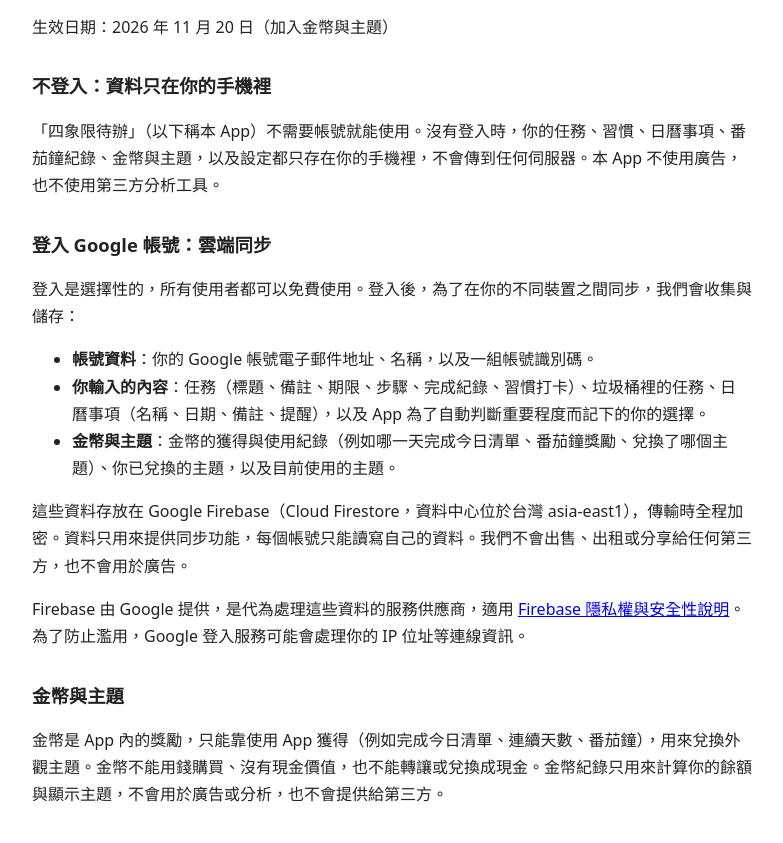
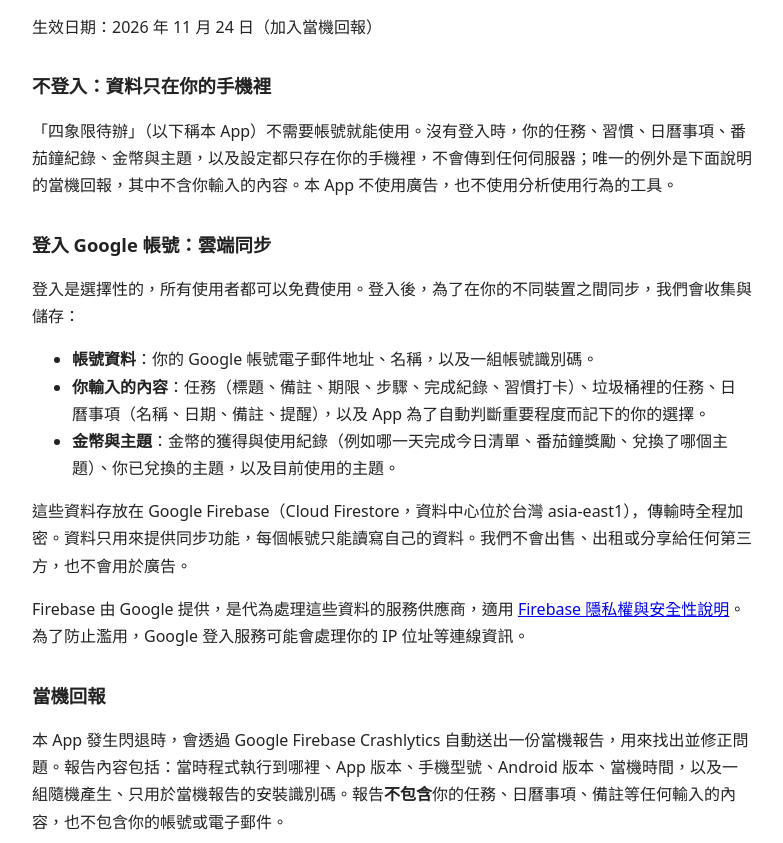
Before and after one commit to zyile086-prog/quadrant-todo, a plain HTML site: page index.html in a window 1280 px wide. Shown: the part 88-931 px from the top of the page, without its empty margins (248-1031 px from the left). Drawn offline with Linux system fonts and the light colour scheme.

Commit message:
Add files via upload

```diff
--- a/index.html
+++ b/index.html
@@ -12,10 +12,10 @@
 </head>
 <body>
 <h1>四象限待辦 隱私權政策</h1>
-<p>生效日期：2026 年 11 月 20 日（加入金幣與主題）</p>
+<p>生效日期：2026 年 11 月 24 日（加入當機回報）</p>
 
 <h2>不登入：資料只在你的手機裡</h2>
-<p>「四象限待辦」（以下稱本 App）不需要帳號就能使用。沒有登入時，你的任務、習慣、日曆事項、番茄鐘紀錄、金幣與主題，以及設定都只存在你的手機裡，不會傳到任何伺服器。本 App 不使用廣告，也不使用第三方分析工具。</p>
+<p>「四象限待辦」（以下稱本 App）不需要帳號就能使用。沒有登入時，你的任務、習慣、日曆事項、番茄鐘紀錄、金幣與主題，以及設定都只存在你的手機裡，不會傳到任何伺服器；唯一的例外是下面說明的當機回報，其中不含你輸入的內容。本 App 不使用廣告，也不使用分析使用行為的工具。</p>
 
 <h2>登入 Google 帳號：雲端同步</h2>
 <p>登入是選擇性的，所有使用者都可以免費使用。登入後，為了在你的不同裝置之間同步，我們會收集與儲存：</p>
@@ -26,6 +26,10 @@
 </ul>
 <p>這些資料存放在 Google Firebase（Cloud Firestore，資料中心位於台灣 asia-east1），傳輸時全程加密。資料只用來提供同步功能，每個帳號只能讀寫自己的資料。我們不會出售、出租或分享給任何第三方，也不會用於廣告。</p>
 <p>Firebase 由 Google 提供，是代為處理這些資料的服務供應商，適用 <a href="https://firebase.google.com/support/privacy">Firebase 隱私權與安全性說明</a>。為了防止濫用，Google 登入服務可能會處理你的 IP 位址等連線資訊。</p>
+
+<h2>當機回報</h2>
+<p>本 App 發生閃退時，會透過 Google Firebase Crashlytics 自動送出一份當機報告，用來找出並修正問題。報告內容包括：當時程式執行到哪裡、App 版本、手機型號、Android 版本、當機時間，以及一組隨機產生、只用於當機報告的安裝識別碼。報告<b>不包含</b>你的任務、日曆事項、備註等任何輸入的內容，也不包含你的帳號或電子郵件。</p>
+<p>當機報告只用於修正錯誤，不會用於廣告或分析使用行為，也不會出售或分享給第三方。Crashlytics 由 Google 提供，是代為處理這些資料的服務供應商，報告會保留 90 天後刪除，適用 <a href="https://firebase.google.com/support/privacy">Firebase 隱私權與安全性說明</a>。</p>
 
 <h2>金幣與主題</h2>
 <p>金幣是 App 內的獎勵，只能靠使用 App 獲得（例如完成今日清單、連續天數、番茄鐘），用來兌換外觀主題。金幣不能用錢購買、沒有現金價值，也不能轉讓或兌換成現金。金幣紀錄只用來計算你的餘額與顯示主題，不會用於廣告或分析，也不會提供給第三方。</p>
@@ -51,7 +55,7 @@
 <p>本 App 不是專為兒童設計，也不會刻意收集任何人的個人資料。</p>
 
 <h2>變更與聯絡</h2>
-<p>本政策如有更新，會公布在這個頁面。如有問題，請透過 Google Play 商店頁面上的開發者電子郵件與我們聯絡。</p>
+<p>本政策如有更新，會公布在這個頁面。如有問題，請寫信到 <a href="mailto:quadranttodo.app@gmail.com">quadranttodo.app@gmail.com</a>，或在 App 的「設定 → 意見回饋」聯絡我們。</p>
 <p>另請參閱<a href="terms.html">服務條款</a>。</p>
 </body>
 </html>
```
